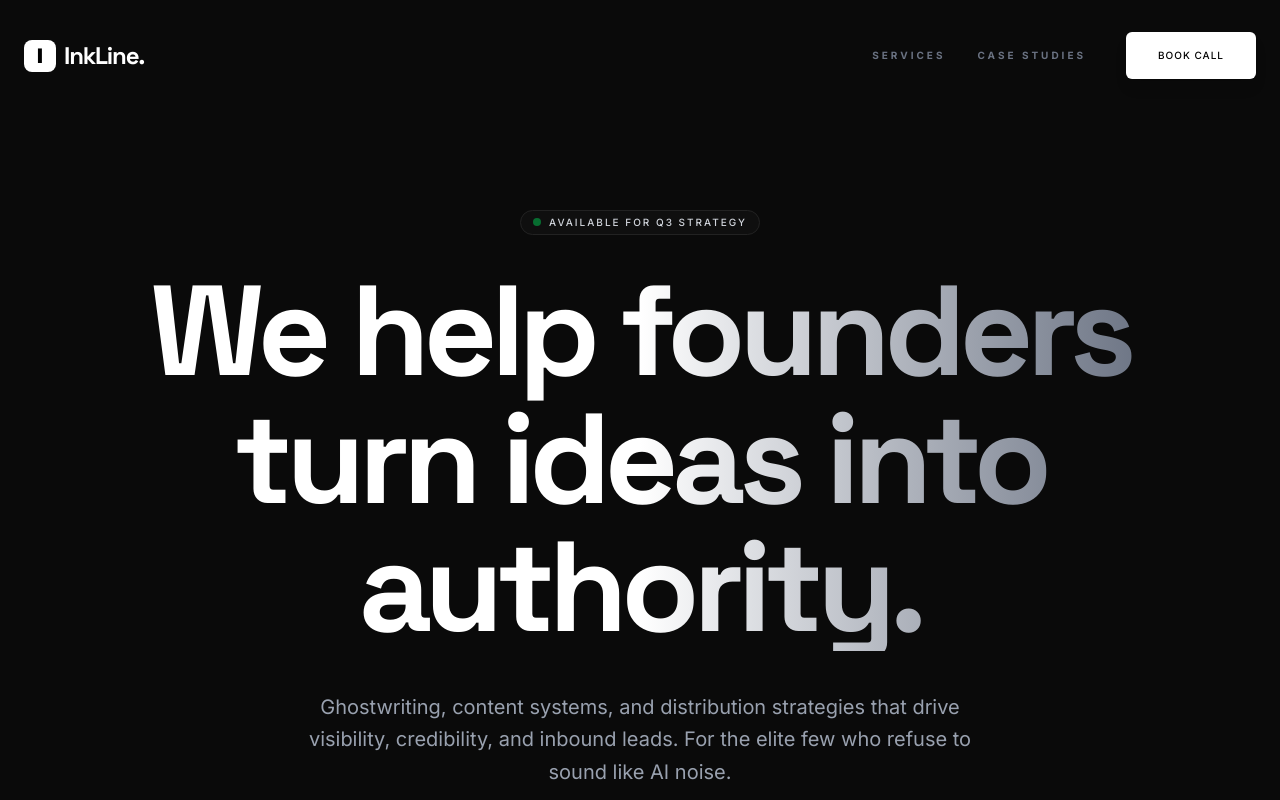
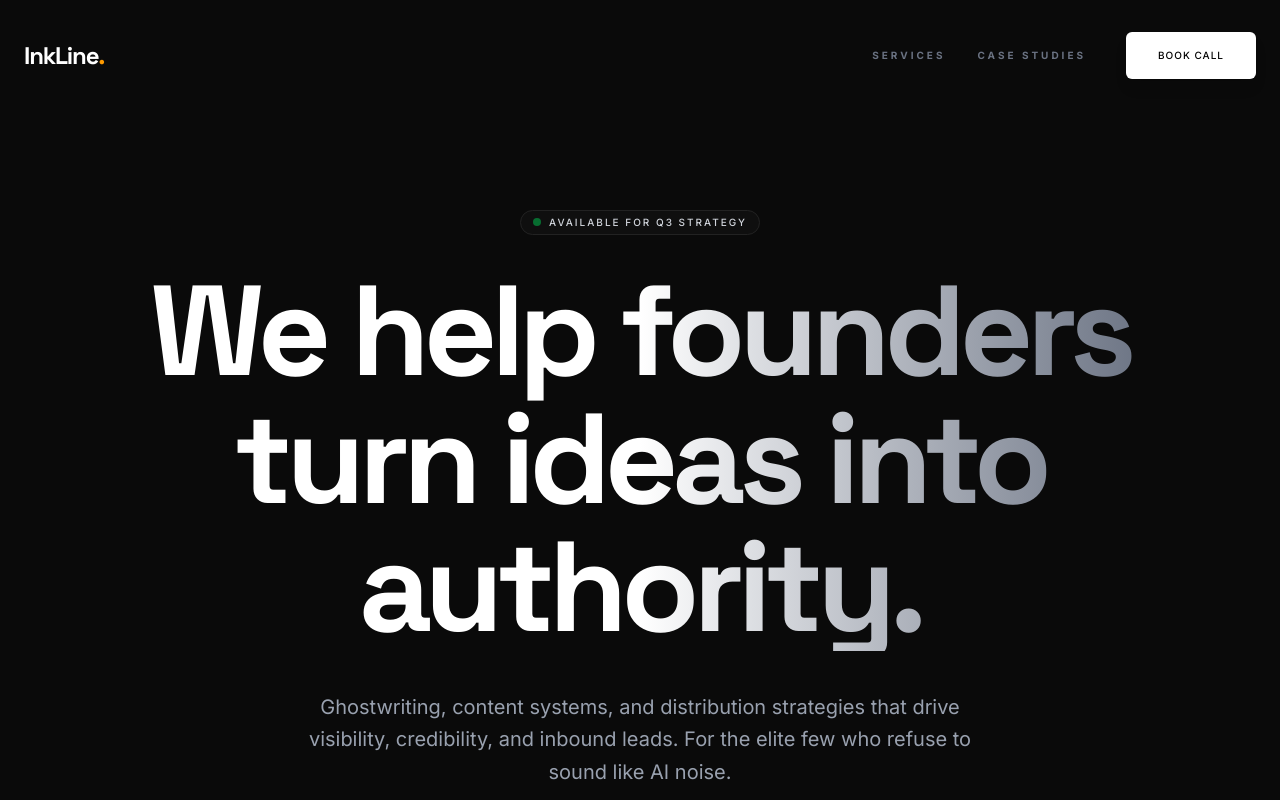
Before and after one commit to sameer-m0/mysite, a React (Vite) app: page / in a window 1280 px wide. Shown: the top 800 px of the page. Built offline with nearby package versions, Linux system fonts and the light colour scheme.

Commit message:
feat: Update branding to use InkLine.
Refactor the logo and company name display to use "InkLine." consistently across the application. This includes updating the primary navigation and footer branding elements.

```diff
--- a/src/App.tsx
+++ b/src/App.tsx
@@ -93,11 +93,10 @@ const Navbar = () => {
       isScrolled ? 'bg-black/80 backdrop-blur-xl border-b border-white/5 py-4' : 'bg-transparent py-8'
     }`}>
       <div className="max-w-7xl mx-auto px-6 flex justify-between items-center">
-        <Link to="/" className="flex items-center gap-2 group outline-none">
-          <div className="w-8 h-8 bg-white flex items-center justify-center rounded-lg group-hover:rotate-12 transition-transform duration-500">
-            <span className="text-black font-black text-xl">I</span>
-          </div>
-          <span className="font-display font-black text-2xl tracking-tighter text-white">InkLine.</span>
+        <Link to="/" className="group outline-none">
+          <span className="font-display font-black text-2xl tracking-tighter text-white">
+            InkLine<span className="text-amber-500">.</span>
+          </span>
         </Link>
         <div className="flex items-center gap-10">
           <div className="hidden md:flex items-center gap-8">
@@ -474,7 +473,7 @@ const Footer = () => (
       <div className="col-span-1 lg:col-span-2">
         <Link to="/" className="group outline-none inline-block mb-6">
           <span className="font-display text-white font-bold tracking-tighter text-3xl leading-none">
-            InkLine<span className="text-amber-400">.</span>
+            InkLine<span className="text-amber-500">.</span>
           </span>
         </Link>
         <p className="text-gray-500 text-sm max-w-xs leading-relaxed">
```
